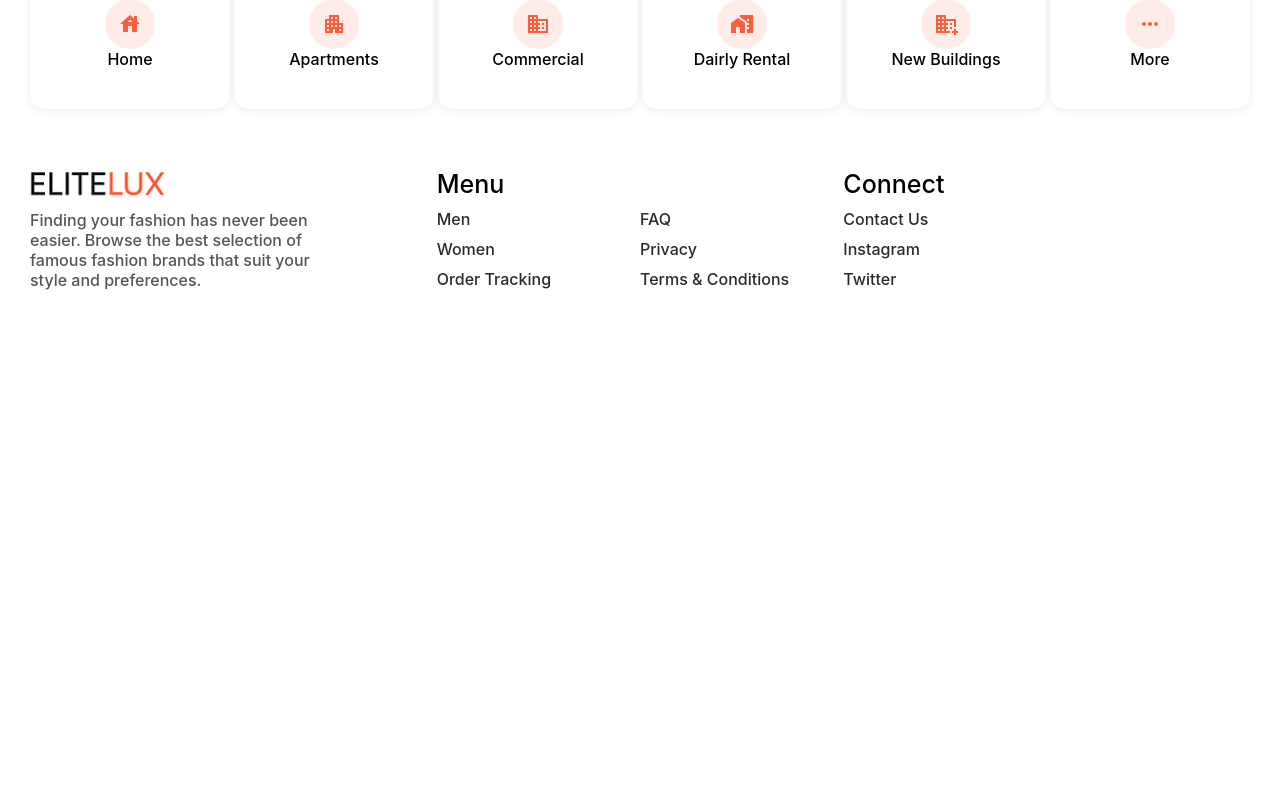
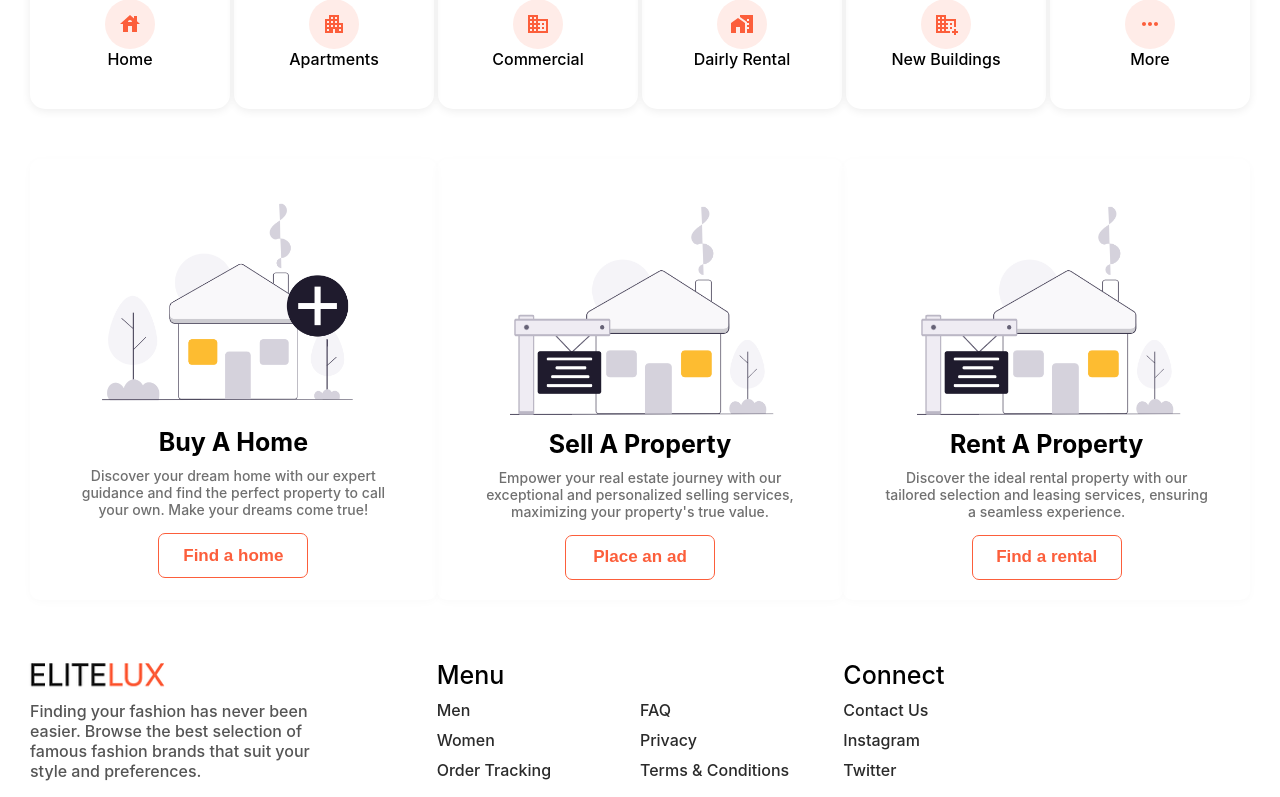
Before and after one commit to samsMay2001/project3, a React (Create React App) app: page / in a window 1280 px wide. Shown: the part 731-1528 px from the top of the page. Before the commit the page ends 1140 px from the top, so only its background shows below. Built offline with nearby package versions, Linux system fonts and the light colour scheme.

Commit message:
edits on midsections

```diff
--- /dev/null
+++ b/src/components/home/midSections/houseCardComp.jsx
@@ -0,0 +1,21 @@
+import { useState } from "react";
+
+export const HomeCard = ({src, hText, pText, bText}) => {
+    const [activeIcon, setActiveIcon] = useState(false);
+    const handleMouseEnter = () => {
+        setActiveIcon(true);
+        console.log('a')
+      };
+
+      const handleMouseLeave = () => {
+        setActiveIcon(false);
+      };
+    return (
+        <div className="home-card"  onMouseLeave={handleMouseLeave} onMouseEnter={handleMouseEnter}>
+            <img src={src} alt="a"/>
+            <h5>{hText}</h5>
+            <div>{pText}</div>
+            <button className={`home-card-btn ${ activeIcon && 'active-home-card'}`}>{bText}</button>
+        </div>
+    )
+}
--- a/src/components/home/midSections/midSections.css
+++ b/src/components/home/midSections/midSections.css
@@ -8,6 +8,7 @@
 .mid-section-cards{
     display: flex;
     justify-content: space-between;
+    margin-bottom: 50px;
 }
 .mid-section-card{
     border-radius: 15px;
@@ -45,3 +46,56 @@
 .mid-section-card:hover{
     box-shadow: 0 2px 10px rgba(0, 0, 0, 0.154);
 }
+.mid-section-home-cards{
+    display: flex;
+    justify-content: space-between;
+    --card-width : 200px;
+}
+.home-card{
+    /* border: 1px dashed grey; */
+    padding: 20px;
+    text-align: center;
+    width: 380px;
+    cursor: pointer;
+    border-radius: 10px;
+    box-shadow: 0 2px 10px rgba(0, 0, 0, 0.025);
+    transition: .3s;
+}
+.home-card:hover{
+    box-shadow: 0 2px 10px rgba(0, 0, 0, 0.143);
+}
+.home-card > img{
+    width: 280px;
+}
+.home-card > h5{
+    font-size: 25px;
+    line-height: 30px;
+    /* border: 1px dashed grey; */
+    margin: 0;
+    margin-bottom: 10px;
+}
+.home-card > div{
+    --padding-side : 20px;
+    padding-left: var(--padding-side);
+    padding-right: var(--padding-side);
+    margin-bottom: 15px;
+    font-weight: 500;
+    font-size: 14px;
+    color: #707070;
+}
+.home-card-btn{
+    height: 45px;
+    width: 150px;
+    font-weight: 700;
+    font-size: 17px;
+    background-color: white;
+    border: 1px solid #FC5E3B;
+    color: #FC5E3B;
+    border-radius: 7px;
+    cursor: pointer;
+    transition: background-color 0.3s ease, color 0.3s ease
+}
+.home-card-btn.active-home-card{
+    background-color: #FC5E3B;
+    color: white;
+}
--- a/src/components/home/midSections/midSections.jsx
+++ b/src/components/home/midSections/midSections.jsx
@@ -12,6 +12,9 @@ import MoreHorizIcon from '@mui/icons-material/MoreHoriz';
 import { StoreIcon } from './store';
 import { useRef, useState } from 'react';
 import { IconCard } from './IconCardComp';
+import { HomeCard } from './houseCardComp';
+import home1 from '../../imgs/home1.png';
+import home2 from '../../imgs/home2.png';
 
 export const MidSections = () => {
     const midRef = useRef()
@@ -28,6 +31,20 @@ export const MidSections = () => {
                 <IconCard Icon={DomainAddIcon} Text={'New Buildings'}/>
                 <IconCard Icon={MoreHorizIcon} Text={'More'}/>
             </div>
+            <div className="mid-section-home-cards">
+                <HomeCard src={home1}
+                    hText={'Buy A Home'}
+                    pText={'Discover your dream home with our expert guidance and find the perfect property to call your own. Make your dreams come true!'}
+                    bText={'Find a home'}/>
+                <HomeCard src={home2}
+                    hText={'Sell A Property'}
+                    pText={`Empower your real estate journey with our exceptional and personalized selling services, maximizing your property's true value.`}
+                    bText={'Place an ad'}/>
+                <HomeCard src={home2}
+                    hText={'Rent A Property'}
+                    pText={`Discover the ideal rental property with our tailored selection and leasing services, ensuring a seamless experience.`}
+                    bText={'Find a rental'}/>
+            </div>
         </div>
     )
 }
--- a/src/components/navbar/navbar.css
+++ b/src/components/navbar/navbar.css
@@ -20,7 +20,7 @@
 }
 .navbar-shadow{
     /* transition: box-shadow 1s ease-in-out; */
-    box-shadow: 0 2px 4px rgba(0, 0, 0, 0.1);
+    box-shadow: 0 2px 10px rgba(0, 0, 0, 0.131);
 }
 .nav-logo{
     /* border: 1px dashed grey; */
--- a/src/components/navbar/navbar.jsx
+++ b/src/components/navbar/navbar.jsx
@@ -18,7 +18,7 @@ export const NavBar = () => {
     useEffect(()=> {
         window.addEventListener('scroll', ()=>{
             const scrollPosition = window.scrollY;
-            const threshold = 100; // Adjust this value to set when the shadow appears
+            const threshold = 10; // Adjust this value to set when the shadow appears
             setShowShadow(scrollPosition > threshold);
         })
         return (
--- a/src/components/productview/productview.css
+++ b/src/components/productview/productview.css
@@ -20,10 +20,7 @@
     width: 32%;
     height: 1100px;
 }
-.div4{
-    /* border: 1px dashed grey;  */
-    /* height: 400px; */
-}
+
 .div5{
     /* border: 1px dashed grey; */
     width: 15%;
```
Also changed, not shown: src/components/imgs/home1.png (added), src/components/imgs/home2.png (added).
